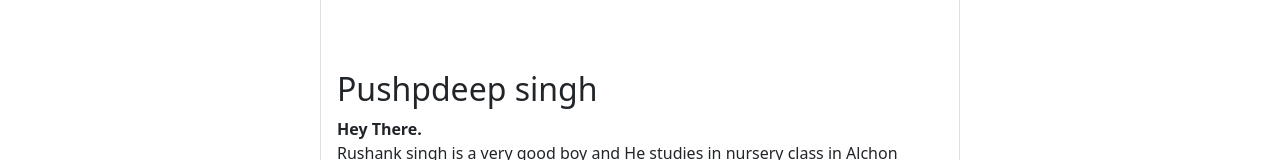
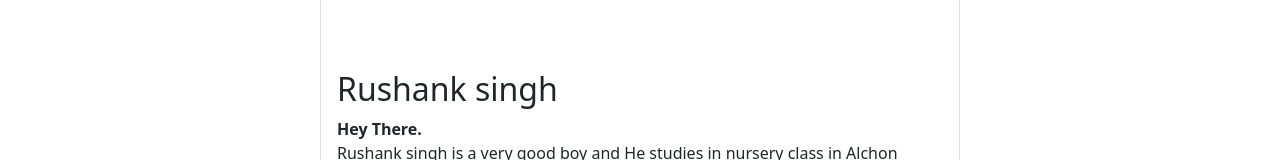
Before and after one commit to Pushpdeep-2001/My-portfolio, a plain HTML site: page about.html in a window 1280 px wide. Shown: the part 605-765 px from the top of the page. Drawn offline with nearby package versions, Linux system fonts and the light colour scheme.

Commit message:
name is changed

```diff
--- a/about.html
+++ b/about.html
@@ -51,7 +51,7 @@
           <div class="card" style="width: 40rem;margin: 3% auto">
             <img src="./images/background3.jpg" class="card-img-top" style="width:40%; margin: 10% auto;">
             <div class="card-body">
-              <h2 class="card-title">Pushpdeep singh</h2>
+              <h2 class="card-title">Rushank singh</h2>
               <p class="card-text">
                   <b>Hey There.</b>
                   <br>
```
